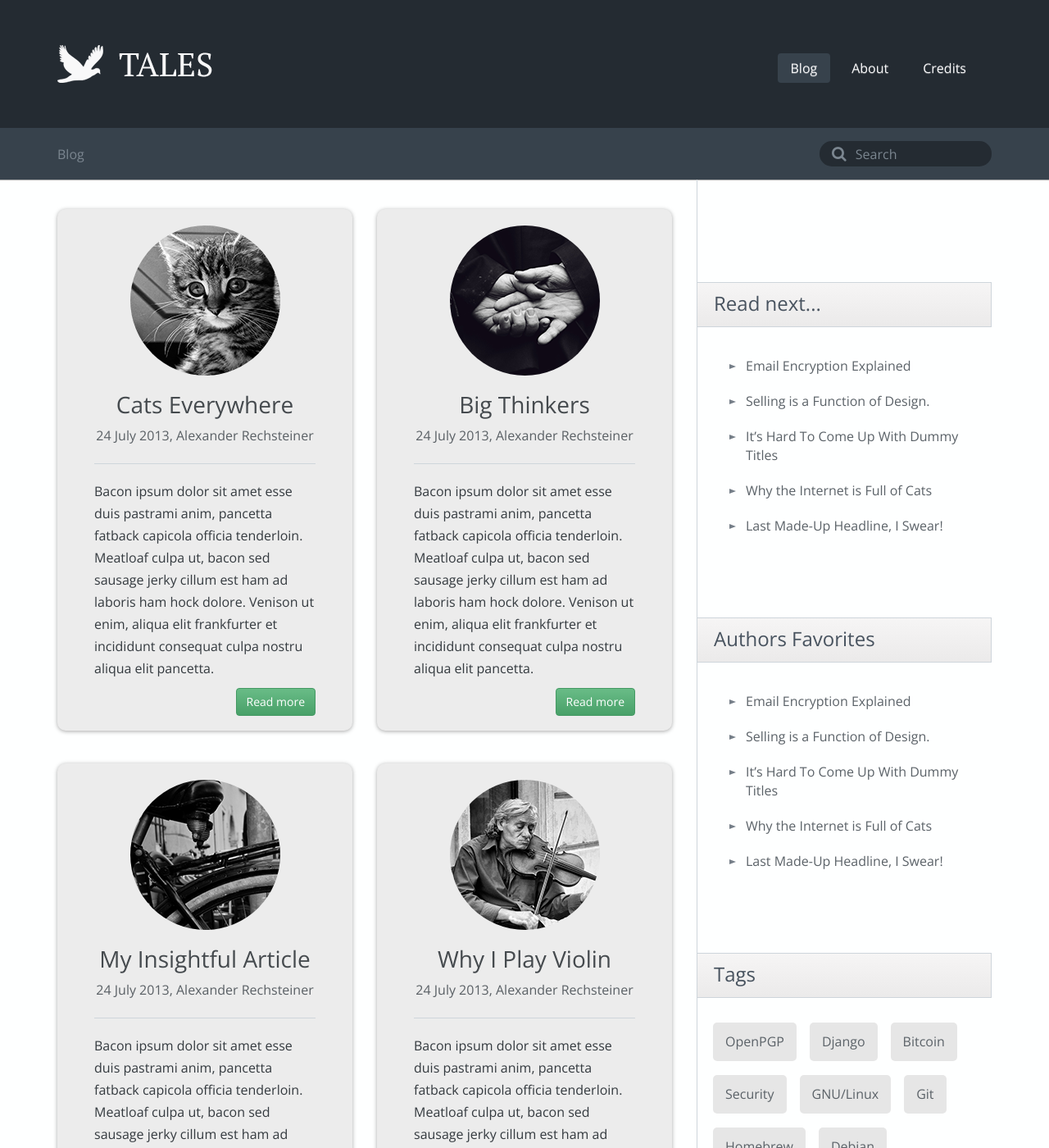
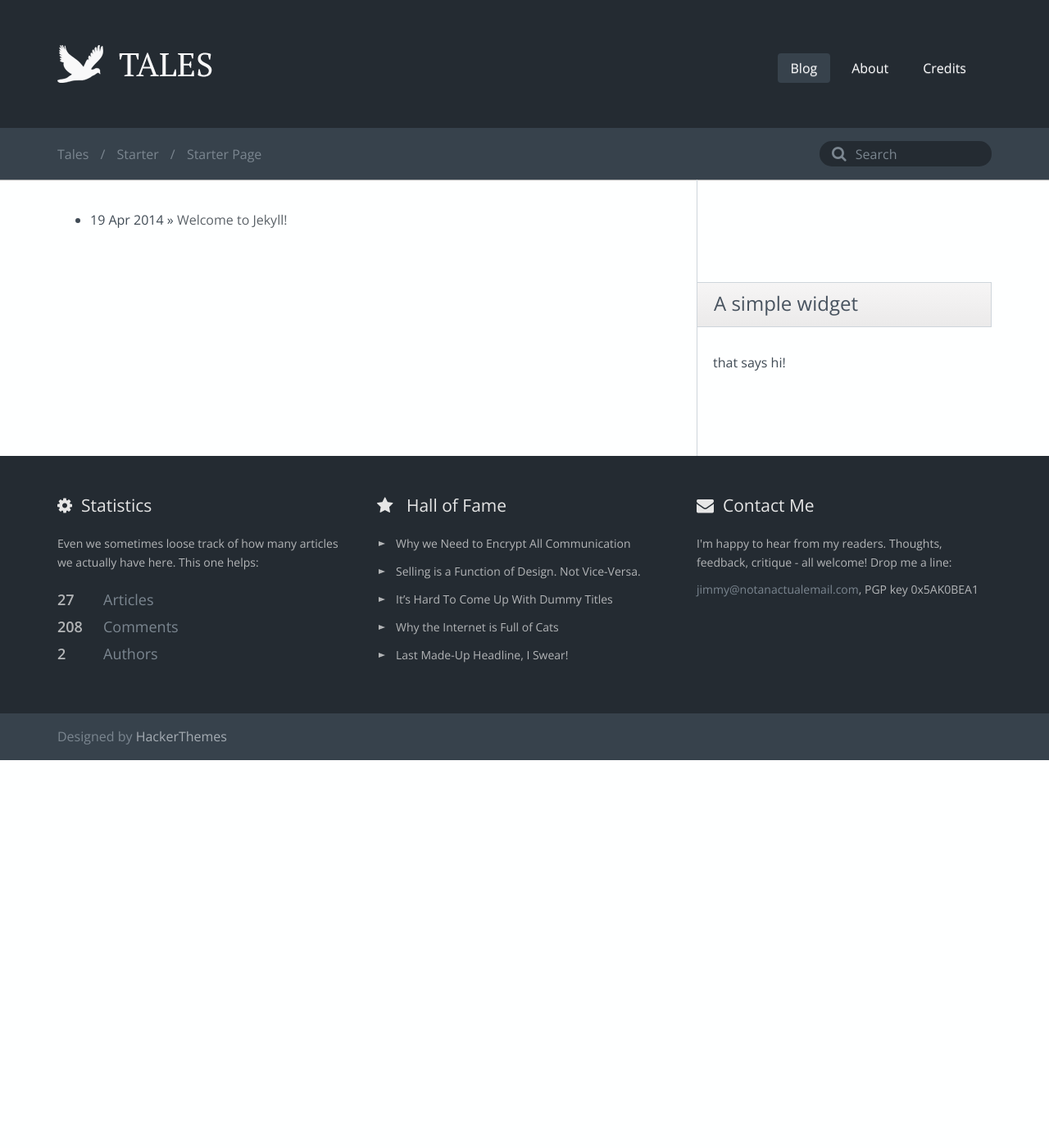
Before and after one commit to etoews/etoews.github.io, a Jekyll site: the page built from index.md, in a window 1280 px wide and 1400 px high. Shown: the whole window at 82% size. Built offline with Jekyll 4.4.1, drawn with Linux system fonts in a browser that asks for light colours; nearby versions of some CDN libraries; Markdown is read by kramdown in place of the engine named in the settings; some of the changed text lies outside the part shown.

Commit message:
Working posts

```diff
--- a/_config.yml
+++ b/_config.yml
@@ -1,3 +1,4 @@
-name: Your New Jekyll Site
+name: Blog | Phymata
 markdown: redcarpet
 pygments: true
+permalink: /:year/:month/:day/:title/
--- a/_layouts/default.html
+++ b/_layouts/default.html
@@ -1,44 +1,179 @@
 <!DOCTYPE html>
-<html>
+<!--[if lt IE 7]>      <html class="no-js lt-ie9 lt-ie8 lt-ie7"> <![endif]-->
+<!--[if IE 7]>         <html class="no-js lt-ie9 lt-ie8"> <![endif]-->
+<!--[if IE 8]>         <html class="no-js lt-ie9"> <![endif]-->
+<!--[if gt IE 8]><!--> <html class="no-js"> <!--<![endif]-->
 <head>
     <meta charset="utf-8">
-        <meta http-equiv="X-UA-Compatible" content="IE=edge,chrome=1">
-        <title>{{ page.title }}</title>
+    <title>{{ site.name }}</title>
+    <meta name="description" content="">
     <meta name="viewport" content="width=device-width">
 
-        <!-- syntax highlighting CSS -->
-        <link rel="stylesheet" href="/css/syntax.css">
+    <!-- Bootstrap styles -->
+    <link rel="stylesheet" href="/css/vendor/bootstrap/bootstrap.min.css">
+    <link rel="stylesheet" href="/css/vendor/bootstrap/bootstrap-theme.min.css">
 
-        <!-- Custom CSS -->
-        <link rel="stylesheet" href="/css/main.css">
+    <!-- Font-Awesome -->
+    <link rel="stylesheet" href="/css/vendor/font-awesome/font-awesome.min.css">
 
+    <!-- Google Webfonts -->
+    <link href='http://fonts.googleapis.com/css?family=Open+Sans:400,600|PT+Serif:400,400italic' rel='stylesheet' type='text/css'>
+
+    <!-- Styles -->
+    <link rel="stylesheet" href="/css/styles-bluegreen.css" id="theme-styles">
+
+    <!--[if lt IE 9]>
+    <script src="/js/vendor/google/html5-3.6-respond-1.1.0.min.js"></script>
+    <![endif]-->
+
+    <script src="//ajax.googleapis.com/ajax/libs/jquery/1.11.0/jquery.min.js"></script>
+
+    <script>window.jQuery || document.write('<script src="/js/vendor/jquery/jquery-1.11.0.min.js"><\/script>')</script>
 </head>
 <body>
+<header>
+    <div class="widewrapper masthead">
+        <div class="container">
+            <a href="index.html" id="logo">
+                <img src="/img/tales-logo.png" alt="Tales Blog">
+            </a>
 
-        <div class="site">
-          <div class="header">
-            <h1 class="title"><a href="/">{{ site.name }}</a></h1>
-            <a class="extra" href="/">home</a>
+            <div id="mobile-nav-toggle" class="pull-right">
+                <a href="#" data-toggle="collapse" data-target=".tales-nav .navbar-collapse">
+                    <i class="fa fa-bars"></i>
+                </a>
             </div>
+
+            <nav class="pull-right tales-nav">
+                <div class="collapse navbar-collapse">
+                    <ul class="nav nav-pills navbar-nav">
+
+                        <li class="dropdown active">
+                            <a class="dropdown-toggle"
+                               data-toggle="dropdown"
+                               href="#">
+                                Blog
+                                <b class="caret"></b>
+                            </a>
+                            <ul class="dropdown-menu">
+                                <li><a href="index.html">Blog</a></li>
+                                <li><a href="blog-detail.html">Blog Detail</a></li>
+                            </ul>
+                        </li>
+                        <li>
+                            <a href="about.html">About</a>
+                        </li>
+                        <li>
+                            <a href="credits.html">Credits</a>
+                        </li>
+                    </ul>
+                </div>
+            </nav>
+
+        </div>
+    </div>
+
+    <div class="widewrapper subheader">
+        <div class="container">
+            <div class="tales-breadcrumb">
+                <a href="#">Tales</a>
+                <span class="separator">&#x2F;</span>
+                <a href="#">Starter</a>
+                <span class="separator">&#x2F;</span>
+                <a href="#">Starter Page</a>
+            </div>
+
+            <div class="tales-searchbox">
+                <form action="#" method="get" accept-charset="utf-8">
+                    <button class="searchbutton" type="submit">
+                        <i class="fa fa-search"></i>
+                    </button>
+                    <input class="searchfield" id="searchbox" type="text" placeholder="Search">
+                </form>
+            </div>
+        </div>
+    </div>
+</header>
+
+<div class="widewrapper main">
+    <div class="container">
+        <div class="row">
+            <div class="col-md-8 blog-main">
 
                 {{ content }}
 
-          <div class="footer">
-            <div class="contact">
-              <p>
-                Your Name<br />
-                What You Are<br />
-                you@example.com
-              </p>
             </div>
-            <div class="contact">
-              <p>
-                <a href="https://github.com/yourusername">github.com/yourusername</a><br />
-                <a href="https://twitter.com/yourusername">twitter.com/yourusername</a><br />
-              </p>
+            <aside class="col-md-4 blog-aside">
+                <div class="aside-widget">
+                    <header>
+                        <h3>A simple widget</h3>
+                    </header>
+                    <div class="body">
+                        that says hi!
+                    </div>
+                </div>
+            </aside>
         </div>
     </div>
 </div>
 
+<footer>
+    <div class="widewrapper footer">
+        <div class="container">
+            <div class="row">
+                <div class="col-md-4 footer-widget">
+                    <h3> <i class="fa fa-cog"></i>Statistics</h3>
+
+                    <span>Even we sometimes loose track of how many articles we actually have here.  This one helps:</span>
+
+                    <div class="stats">
+                        <div class="line">
+                            <span class="counter">27</span>
+                            <span class="caption">Articles</span>
+                        </div>
+                        <div class="line">
+                            <span class="counter">208</span>
+                            <span class="caption">Comments</span>
+                        </div>
+                        <div class="line">
+                            <span class="counter">2</span>
+                            <span class="caption">Authors</span>
+                        </div>
+                    </div>
+                </div>
+
+                <div class="col-md-4 footer-widget">
+                    <h3> <i class="fa fa-star"></i> Hall of Fame</h3>
+                    <ul class="tales-list">
+                        <li><a href="index.html">Why we Need to Encrypt All Communication</a></li>
+                        <li><a href="#">Selling is a Function of Design. Not Vice-Versa.</a></li>
+                        <li><a href="#">It’s Hard To Come Up With Dummy Titles</a></li>
+                        <li><a href="#">Why the Internet is Full of Cats</a></li>
+                        <li><a href="#">Last Made-Up Headline, I Swear!</a></li>
+                    </ul>
+                </div>
+
+                <div class="col-md-4 footer-widget">
+                    <h3> <i class="fa fa-envelope"></i>Contact Me</h3>
+
+                    <span>I'm happy to hear from my readers. Thoughts, feedback, critique - all welcome! Drop me a line:</span>
+
+                        <span class="email">
+                            <a href="#">jimmy@notanactualemail.com</a>, PGP key 0x5AK0BEA1
+                        </span>
+                </div>
+            </div>
+        </div>
+    </div>
+    <div class="widewrapper copyright">
+        <div class="container">
+            Designed by <a href="http://hackerthemes.com">HackerThemes</a>
+        </div>
+    </div>
+</footer>
+
+<script src="/js/vendor/bootstrap/bootstrap.min.js"></script>
+<script src="/js/vendor/modernizr/modernizr.js"></script>
+
 </body>
 </html>
--- a/index.html
+++ /dev/null
@@ -1,287 +0,0 @@
-<!DOCTYPE html>
-<!--[if lt IE 7]>      <html class="no-js lt-ie9 lt-ie8 lt-ie7"> <![endif]-->
-<!--[if IE 7]>         <html class="no-js lt-ie9 lt-ie8"> <![endif]-->
-<!--[if IE 8]>         <html class="no-js lt-ie9"> <![endif]-->
-<!--[if gt IE 8]><!--> <html class="no-js"> <!--<![endif]-->
-<head>
-    <meta charset="utf-8">
-    <title>Tales - Blog</title>
-    <meta name="description" content="">
-    <meta name="viewport" content="width=device-width">
-
-    <!-- Bootstrap styles -->
-    <link rel="stylesheet" href="css/vendor/bootstrap/bootstrap.min.css">
-    <link rel="stylesheet" href="css/vendor/bootstrap/bootstrap-theme.min.css">
-
-    <!-- Font-Awesome -->
-    <link rel="stylesheet" href="css/vendor/font-awesome/font-awesome.min.css">
-
-    <!-- Google Webfonts -->
-    <link href='http://fonts.googleapis.com/css?family=Open+Sans:400,600|PT+Serif:400,400italic' rel='stylesheet' type='text/css'>
-
-    <!-- Styles -->
-    <link rel="stylesheet" href="css/styles-bluegreen.css" id="theme-styles">
-
-    <!--[if lt IE 9]>
-        <script src="js/vendor/google/html5-3.6-respond-1.1.0.min.js"></script>
-    <![endif]-->
-
-    <script src="//ajax.googleapis.com/ajax/libs/jquery/1.11.0/jquery.min.js"></script>
-
-    <script>window.jQuery || document.write('<script src="js/vendor/jquery/jquery-1.11.0.min.js"><\/script>')</script>
-</head>
-<body>
-    <header>
-        <div class="widewrapper masthead">
-            <div class="container">
-                <a href="index.html" id="logo">
-                    <img src="img/tales-logo.png" alt="Tales Blog">
-                </a>
-
-                <div id="mobile-nav-toggle" class="pull-right">
-                    <a href="#" data-toggle="collapse" data-target=".tales-nav .navbar-collapse">
-                        <i class="fa fa-bars"></i>
-                    </a>
-                </div>
-
-                <nav class="pull-right tales-nav">
-                    <div class="collapse navbar-collapse">
-                        <ul class="nav nav-pills navbar-nav">
-
-                            <li class="dropdown active">
-                                <a class="dropdown-toggle"
-                                   data-toggle="dropdown"
-                                   href="#">
-                                    Blog
-                                    <b class="caret"></b>
-                                </a>
-                                <ul class="dropdown-menu">
-                                    <li><a href="index.html">Blog</a></li>
-                                    <li><a href="blog-detail.html">Blog Detail</a></li>
-                                </ul>
-                            </li>
-                            <li>
-                                <a href="about.html">About</a>
-                            </li>
-                            <li>
-                                <a href="credits.html">Credits</a>
-                            </li>
-                        </ul>
-                    </div>
-                </nav>
-
-            </div>
-        </div>
-
-        <div class="widewrapper subheader">
-            <div class="container">
-                <div class="tales-breadcrumb">
-                    <a href="#">Blog</a>
-                </div>
-
-                <div class="tales-searchbox">
-                    <form action="#" method="get" accept-charset="utf-8">
-                        <button class="searchbutton" type="submit">
-                            <i class="fa fa-search"></i>
-                        </button>
-                        <input class="searchfield" id="searchbox" type="text" placeholder="Search">
-                    </form>
-                </div>
-            </div>
-        </div>
-    </header>
-
-    <div class="widewrapper main">
-        <div class="container">
-            <div class="row">
-                <div class="col-md-8 blog-main">
-                    <div class="row">
-                        <div class="col-md-6 col-sm-6">
-                            <article class=" blog-teaser">
-                                <header>
-                                    <img src="img/cat.png" alt="A Cat">
-                                    <h3><a href="blog-detail.html">Cats Everywhere</a></h3>
-                                    <span class="meta">24 July 2013, Alexander Rechsteiner</span>
-                                    <hr>
-                                </header>
-                                <div class="body">
-                                    Bacon ipsum dolor sit amet esse duis pastrami anim, pancetta fatback capicola officia tenderloin. Meatloaf culpa ut, bacon sed sausage jerky cillum est ham ad laboris ham hock dolore. Venison ut enim, aliqua elit frankfurter et incididunt consequat culpa nostru aliqua elit pancetta.
-                                </div>
-                                <div class="clearfix">
-                                    <a href="blog-detail.html" class="btn btn-tales-one">Read more</a>
-                                </div>
-                            </article>
-                        </div>
-                        <div class="col-md-6 col-sm-6">
-                            <article class="blog-teaser">
-                                <header>
-                                    <img src="img/hands.png" alt="Hands">
-                                    <h3><a href="blog-detail.html">Big Thinkers</a></h3>
-                                    <span class="meta">24 July 2013, Alexander Rechsteiner</span>
-                                    <hr>
-                                </header>
-                                <div class="body">
-                                    Bacon ipsum dolor sit amet esse duis pastrami anim, pancetta fatback capicola officia tenderloin. Meatloaf culpa ut, bacon sed sausage jerky cillum est ham ad laboris ham hock dolore. Venison ut enim, aliqua elit frankfurter et incididunt consequat culpa nostru aliqua elit pancetta.
-                                </div>
-                                <div class="clearfix">
-                                    <a href="blog-detail.html" class="btn btn-tales-one">Read more</a>
-                                </div>
-                            </article>
-                        </div>
-                    </div>
-
-                    <div class="row">
-                        <div class="col-md-6 col-sm-6">
-                            <article class="blog-teaser">
-                                <header>
-                                    <img src="img/bike.png" alt="A Bike">
-                                    <h3><a href="blog-detail.html">My Insightful Article</a></h3>
-                                    <span class="meta">24 July 2013, Alexander Rechsteiner</span>
-                                    <hr>
-                                </header>
-                                <div class="body">
-                                    Bacon ipsum dolor sit amet esse duis pastrami anim, pancetta fatback capicola officia tenderloin. Meatloaf culpa ut, bacon sed sausage jerky cillum est ham ad laboris ham hock dolore. Venison ut enim, aliqua elit frankfurter et incididunt consequat culpa nostru aliqua elit pancetta.
-                                </div>
-                                <div class="clearfix">
-                                    <a href="blog-detail.html" class="btn btn-tales-one">Read more</a>
-                                </div>
-                            </article>
-                        </div>
-                        <div class="col-md-6 col-sm-6">
-                            <article class="blog-teaser">
-                                <header>
-                                    <img src="img/violin.png" alt="A Violin Player">
-                                    <h3><a href="blog-detail.html">Why I Play Violin</a></h3>
-                                    <span class="meta">24 July 2013, Alexander Rechsteiner</span>
-                                    <hr>
-                                </header>
-                                <div class="body">
-                                    Bacon ipsum dolor sit amet esse duis pastrami anim, pancetta fatback capicola officia tenderloin. Meatloaf culpa ut, bacon sed sausage jerky cillum est ham ad laboris ham hock dolore. Venison ut enim, aliqua elit frankfurter et incididunt consequat culpa nostru aliqua elit pancetta.
-                                </div>
-                                <div class="clearfix">
-                                    <a href="blog-detail.html" class="btn btn-tales-one">Read more</a>
-                                </div>
-                            </article>
-                        </div>
-                    </div>
-
-                    <div class="paging">
-                        <a href="#" class="newer"><i class="fa fa-long-arrow-left"></i> Newer</a>
-                         <span>&bull;</span>
-                        <a href="#" class="older">Older <i class="fa fa-long-arrow-right"></i></a>
-                    </div>
-                </div>
-                <aside class="col-md-4 blog-aside">
-
-                    <div class="aside-widget">
-                        <header>
-                            <h3>Read next...</h3>
-                        </header>
-                        <div class="body">
-                            <ul class="tales-list">
-                                <li><a href="index.html">Email Encryption Explained</a></li>
-                                <li><a href="#">Selling is a Function of Design.</a></li>
-                                <li><a href="#">It’s Hard To Come Up With Dummy Titles</a></li>
-                                <li><a href="#">Why the Internet is Full of Cats</a></li>
-                                <li><a href="#">Last Made-Up Headline, I Swear!</a></li>
-                            </ul>
-                        </div>
-                    </div>
-
-                    <div class="aside-widget">
-                        <header>
-                            <h3>Authors Favorites</h3>
-                        </header>
-                        <div class="body">
-                            <ul class="tales-list">
-                                <li><a href="index.html">Email Encryption Explained</a></li>
-                                <li><a href="#">Selling is a Function of Design.</a></li>
-                                <li><a href="#">It’s Hard To Come Up With Dummy Titles</a></li>
-                                <li><a href="#">Why the Internet is Full of Cats</a></li>
-                                <li><a href="#">Last Made-Up Headline, I Swear!</a></li>
-                            </ul>
-                        </div>
-                    </div>
-
-                    <div class="aside-widget">
-                        <header>
-                            <h3>Tags</h3>
-                        </header>
-                        <div class="body clearfix">
-                            <ul class="tags">
-                                <li><a href="#">OpenPGP</a></li>
-                                <li><a href="#">Django</a></li>
-                                <li><a href="#">Bitcoin</a></li>
-                                <li><a href="#">Security</a></li>
-                                <li><a href="#">GNU/Linux</a></li>
-                                <li><a href="#">Git</a></li>
-                                <li><a href="#">Homebrew</a></li>
-                                <li><a href="#">Debian</a></li>
-                            </ul>
-                        </div>
-                    </div>
-                </aside>
-            </div>
-        </div>
-    </div>
-
-    <footer>
-        <div class="widewrapper footer">
-            <div class="container">
-                <div class="row">
-                    <div class="col-md-4 footer-widget">
-                        <h3> <i class="fa fa-cog"></i>Statistics</h3>
-
-                        <span>Even we sometimes loose track of how many articles we actually have here.  This one helps:</span>
-
-                        <div class="stats">
-                            <div class="line">
-                                <span class="counter">27</span>
-                                <span class="caption">Articles</span>
-                            </div>
-                            <div class="line">
-                                <span class="counter">208</span>
-                                <span class="caption">Comments</span>
-                            </div>
-                            <div class="line">
-                                <span class="counter">2</span>
-                                <span class="caption">Authors</span>
-                            </div>
-                        </div>
-                    </div>
-
-                    <div class="col-md-4 footer-widget">
-                        <h3> <i class="fa fa-star"></i> Hall of Fame</h3>
-                        <ul class="tales-list">
-                            <li><a href="index.html">Why we Need to Encrypt All Communication</a></li>
-                            <li><a href="#">Selling is a Function of Design. Not Vice-Versa.</a></li>
-                            <li><a href="#">It’s Hard To Come Up With Dummy Titles</a></li>
-                            <li><a href="#">Why the Internet is Full of Cats</a></li>
-                            <li><a href="#">Last Made-Up Headline, I Swear!</a></li>
-                        </ul>
-                    </div>
-
-                    <div class="col-md-4 footer-widget">
-                        <h3> <i class="fa fa-envelope"></i>Contact Me</h3>
-
-                        <span>I'm happy to hear from my readers. Thoughts, feedback, critique - all welcome! Drop me a line:</span>
-
-                        <span class="email">
-                            <a href="#">jimmy@notanactualemail.com</a>, PGP key 0x5AK0BEA1
-                        </span>
-                    </div>
-                </div>
-            </div>
-        </div>
-        <div class="widewrapper copyright">
-            <div class="container">
-                Designed by <a href="http://hackerthemes.com">HackerThemes</a>
-            </div>
-        </div>
-    </footer>
-
-    <script src="js/vendor/bootstrap/bootstrap.min.js"></script>
-    <script src="js/vendor/modernizr/modernizr.js"></script>
-
-</body>
-</html>
--- /dev/null
+++ b/index.md
@@ -0,0 +1,9 @@
+---
+layout: default
+---
+
+<ul>
+{% for post in site.posts %}
+      <li><span>{{ post.date | date_to_string }}</span> &raquo; <a href="{{ post.url }}">{{ post.title }}</a></li>
+{% endfor %}
+</ul>
```
Also changed, not shown: _posts/2014-04-19-welcome-to-jekyll.md (renamed from _posts/2014-04-19-welcome-to-jekyll.markdown), 1 other file. Lines whose indentation alone changed are shown as unchanged.
